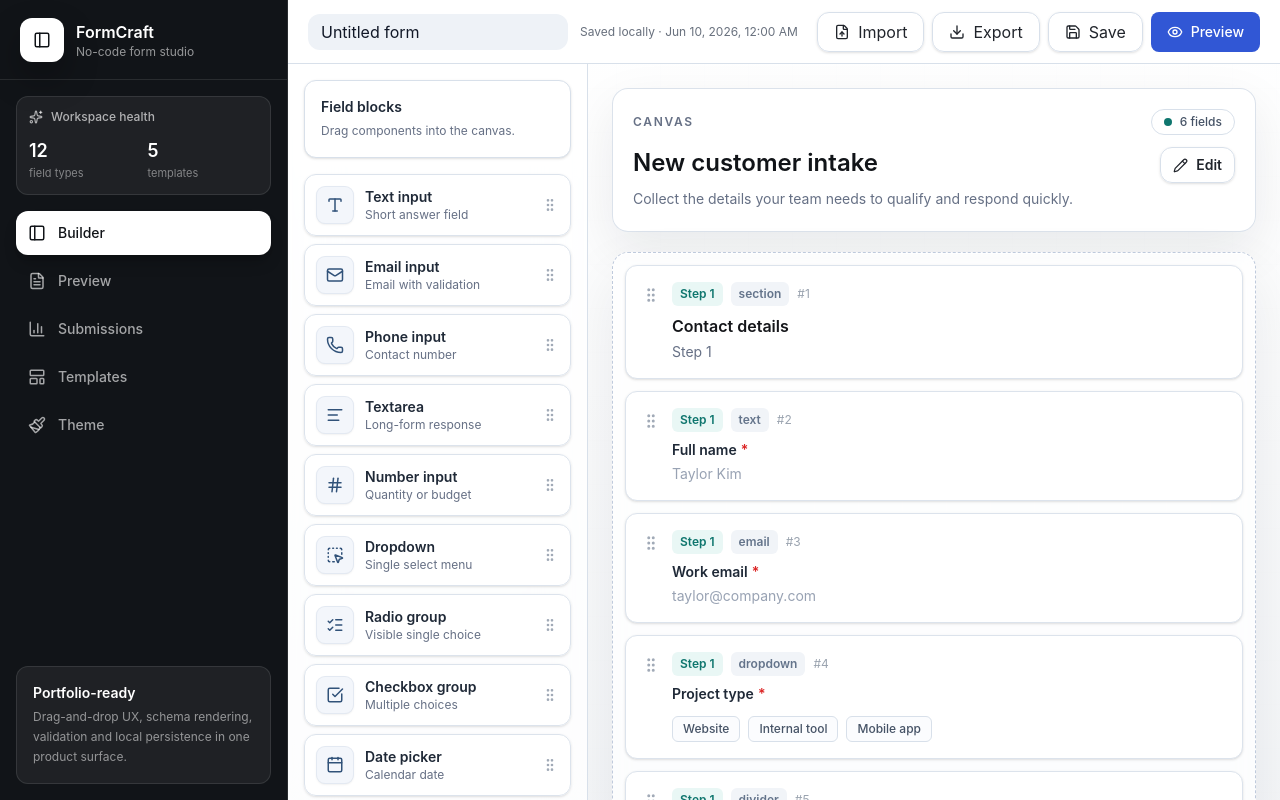
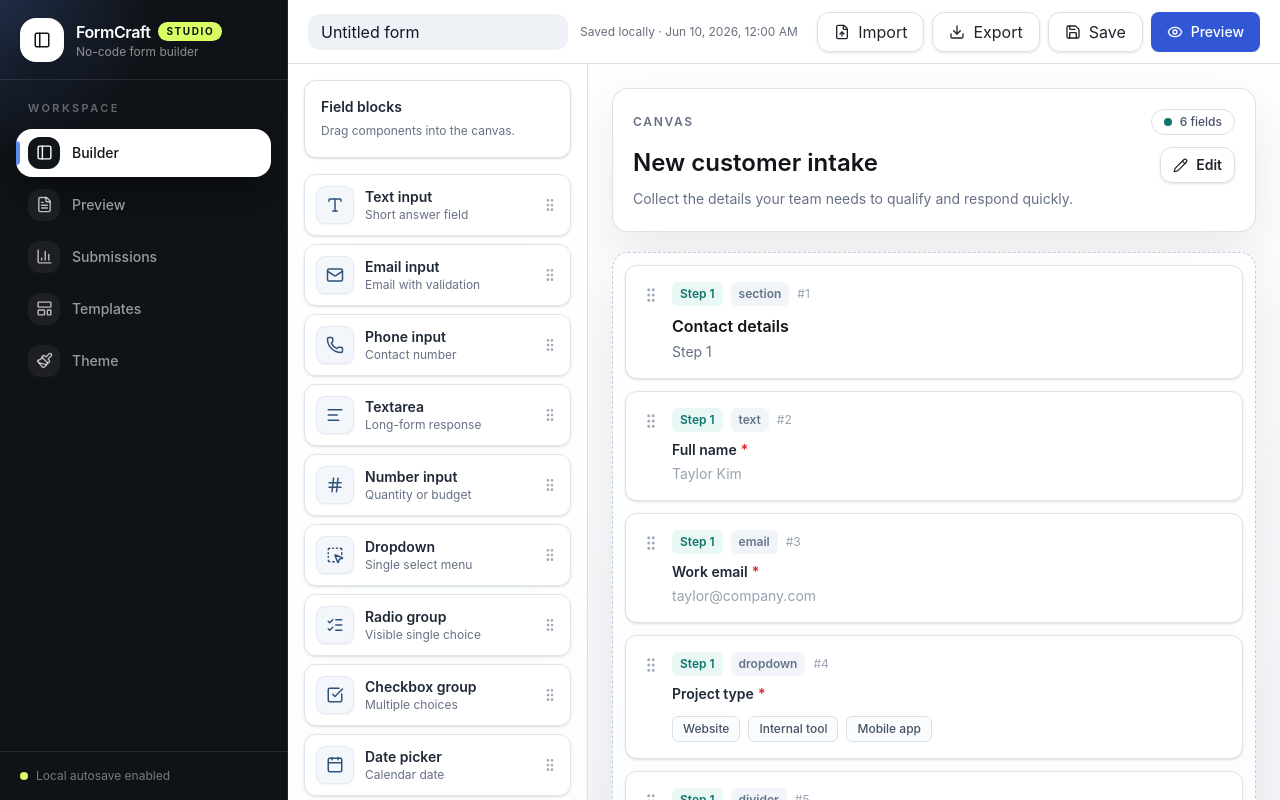
Before and after one commit to OmKhandale05/formcraft, a Next.js app: page /builder in a window 1280 px wide. Built offline with nearby package versions, Linux system fonts and the light colour scheme.

Commit message:
style(shell): modernize sidebar navigation

```diff
--- a/src/components/app-shell.tsx
+++ b/src/components/app-shell.tsx
@@ -2,7 +2,7 @@
 
 import Link from "next/link";
 import { usePathname } from "next/navigation";
-import { BarChart3, FileText, LayoutTemplate, Paintbrush, PanelLeft, Sparkles } from "lucide-react";
+import { BarChart3, FileText, LayoutTemplate, Paintbrush, PanelLeft } from "lucide-react";
 import { cn } from "@/lib/utils";
 
 const navItems = [
@@ -18,33 +18,24 @@ export function AppShell({ children }: { children: React.ReactNode }) {
 
   return (
     <div className="min-h-screen text-[#111418]">
-      <aside className="fixed inset-y-0 left-0 z-30 hidden w-72 border-r border-white/10 bg-[#111418] text-white lg:block">
-        <div className="flex h-20 items-center gap-3 border-b border-white/10 px-5">
-          <div className="flex h-11 w-11 items-center justify-center rounded-xl bg-white text-[#111418] shadow-[0_16px_34px_rgba(0,0,0,0.28)]">
+      <aside className="fixed inset-y-0 left-0 z-30 hidden w-72 overflow-hidden border-r border-[#222831] bg-[#0f1217] text-white lg:flex lg:flex-col">
+        <div className="pointer-events-none absolute inset-x-0 top-0 h-36 bg-[radial-gradient(circle_at_top_left,rgba(91,141,239,0.22),transparent_48%)]" />
+        <div className="relative flex h-20 items-center gap-3 border-b border-white/10 px-5">
+          <div className="flex h-11 w-11 items-center justify-center rounded-2xl bg-white text-[#111418] shadow-[0_18px_34px_rgba(0,0,0,0.34)]">
             <PanelLeft size={18} />
           </div>
-          <div>
-            <p className="text-base font-semibold">FormCraft</p>
-            <p className="text-xs text-white/55">No-code form studio</p>
+          <div className="min-w-0">
+            <div className="flex items-center gap-2">
+              <p className="text-base font-semibold tracking-tight">FormCraft</p>
+              <span className="rounded-full bg-[#d8ff63] px-2 py-0.5 text-[10px] font-bold uppercase tracking-[0.16em] text-[#111418]">
+                Studio
+              </span>
+            </div>
+            <p className="text-xs text-white/52">No-code form builder</p>
           </div>
         </div>
-        <div className="mx-4 mt-4 rounded-xl border border-white/10 bg-white/[0.06] p-3">
-          <div className="flex items-center gap-2 text-xs font-medium text-white/65">
-            <Sparkles size={14} />
-            Workspace health
-          </div>
-          <div className="mt-3 grid grid-cols-2 gap-2">
-            <div>
-              <p className="text-lg font-semibold">12</p>
-              <p className="text-[11px] text-white/45">field types</p>
-            </div>
-            <div>
-              <p className="text-lg font-semibold">5</p>
-              <p className="text-[11px] text-white/45">templates</p>
-            </div>
-          </div>
-        </div>
-        <nav className="space-y-1 p-4">
+        <nav className="relative flex-1 space-y-1 px-4 py-5">
+          <p className="mb-3 px-3 text-[11px] font-semibold uppercase tracking-[0.22em] text-white/36">Workspace</p>
           {navItems.map((item) => {
             const Icon = item.icon;
             const active = pathname === item.href;
@@ -53,21 +44,34 @@ export function AppShell({ children }: { children: React.ReactNode }) {
                 key={item.href}
                 href={item.href}
                 className={cn(
-                  "flex h-11 items-center gap-3 rounded-xl px-3 text-sm font-medium transition",
-                  active ? "bg-white text-[#111418] shadow-lg shadow-black/20" : "text-white/62 hover:bg-white/[0.07] hover:text-white"
+                  "group relative flex h-12 items-center gap-3 rounded-2xl px-3 text-sm font-medium transition duration-200",
+                  active
+                    ? "bg-white text-[#111418] shadow-[0_18px_38px_rgba(0,0,0,0.32)]"
+                    : "text-white/58 hover:bg-white/[0.07] hover:text-white"
                 )}
               >
-                <Icon size={18} />
-                {item.label}
+                <span
+                  className={cn(
+                    "absolute left-0 h-6 w-1 rounded-r-full transition",
+                    active ? "bg-[#5b8def]" : "bg-transparent group-hover:bg-white/20"
+                  )}
+                />
+                <span
+                  className={cn(
+                    "flex h-8 w-8 items-center justify-center rounded-xl transition",
+                    active ? "bg-[#111418] text-white" : "bg-white/[0.06] text-white/70 group-hover:bg-white/10 group-hover:text-white"
+                  )}
+                >
+                  <Icon size={17} />
+                </span>
+                <span>{item.label}</span>
               </Link>
             );
           })}
         </nav>
-        <div className="absolute bottom-4 left-4 right-4 rounded-xl border border-white/10 bg-white/[0.06] p-4">
-          <p className="text-sm font-semibold text-white">Portfolio-ready</p>
-          <p className="mt-1 text-xs leading-5 text-white/52">
-            Drag-and-drop UX, schema rendering, validation and local persistence in one product surface.
-          </p>
+        <div className="relative flex items-center gap-2 border-t border-white/10 px-5 py-4 text-xs text-white/44">
+          <span className="h-2 w-2 rounded-full bg-[#d8ff63]" />
+          <span>Local autosave enabled</span>
         </div>
       </aside>
       <div className="lg:pl-72">
```
